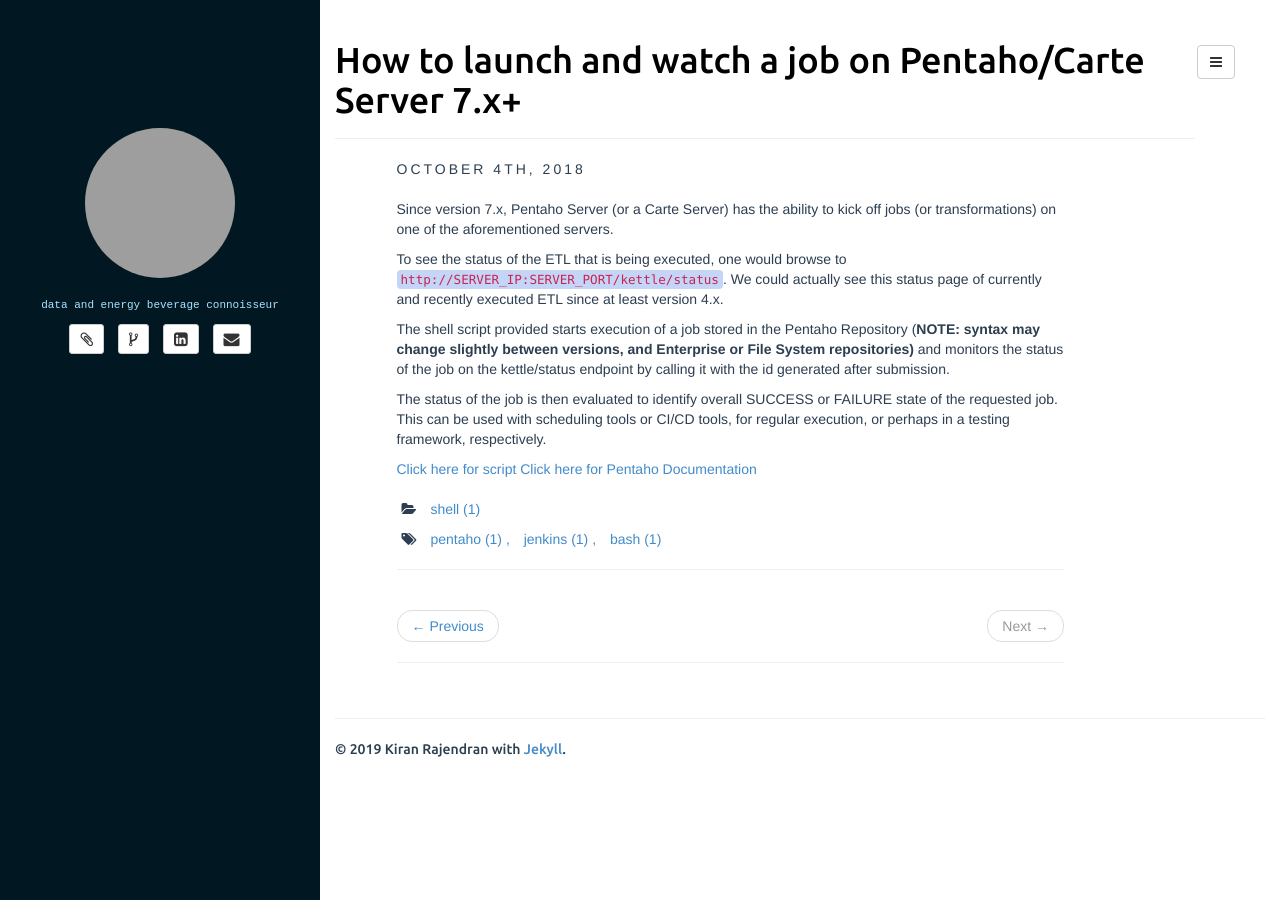
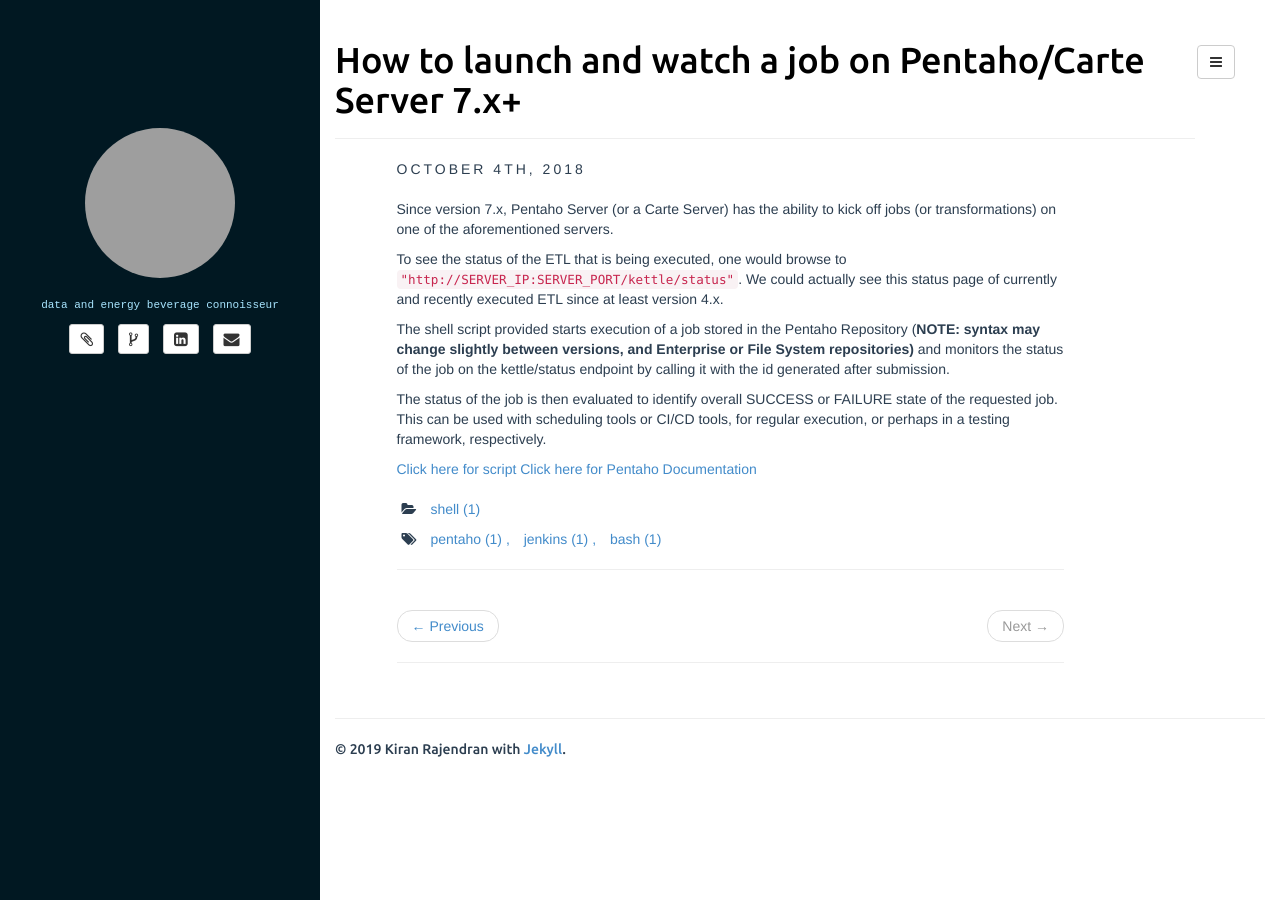
Before and after one commit to kiranrajendran/kiranrajendran.github.io, a Jekyll site: the page built from _posts/2018-10-04-pentaho-api-runJob.md, in a window 1280 px wide. Built offline with Jekyll 4.4.1, drawn with Linux system fonts in a browser that asks for light colours; comment, search, counter and statistics services are not loaded; grey boxes are pictures that could not be loaded.

````diff
--- a/_posts/2018-10-04-pentaho-api-runJob.md
+++ b/_posts/2018-10-04-pentaho-api-runJob.md
@@ -9,7 +9,7 @@ comments: true
 
 Since version 7.x, Pentaho Server (or a Carte Server) has the ability to kick off jobs (or transformations) on one of the aforementioned servers.
 
-To see the status of the ETL that is being executed, one would browse to ```http://SERVER_IP:SERVER_PORT/kettle/status```.  We could actually see this status page of currently and recently executed ETL since at least version 4.x.
+To see the status of the ETL that is being executed, one would browse to `"http://SERVER_IP:SERVER_PORT/kettle/status"`.  We could actually see this status page of currently and recently executed ETL since at least version 4.x.
 
 The shell script provided starts execution of a job stored in the Pentaho Repository (**NOTE: syntax may change slightly between versions, and Enterprise or File System repositories)** and monitors the status of the job on the kettle/status endpoint by calling it with the id generated after submission.
 
--- a/assets/css/style.css
+++ b/assets/css/style.css
@@ -9,7 +9,7 @@ h1 small{
 	color:#1F333B;
 }
 
-code {
+codex {
 	border: none;
 	background-color:rgb(196, 213, 248)
 }
````
